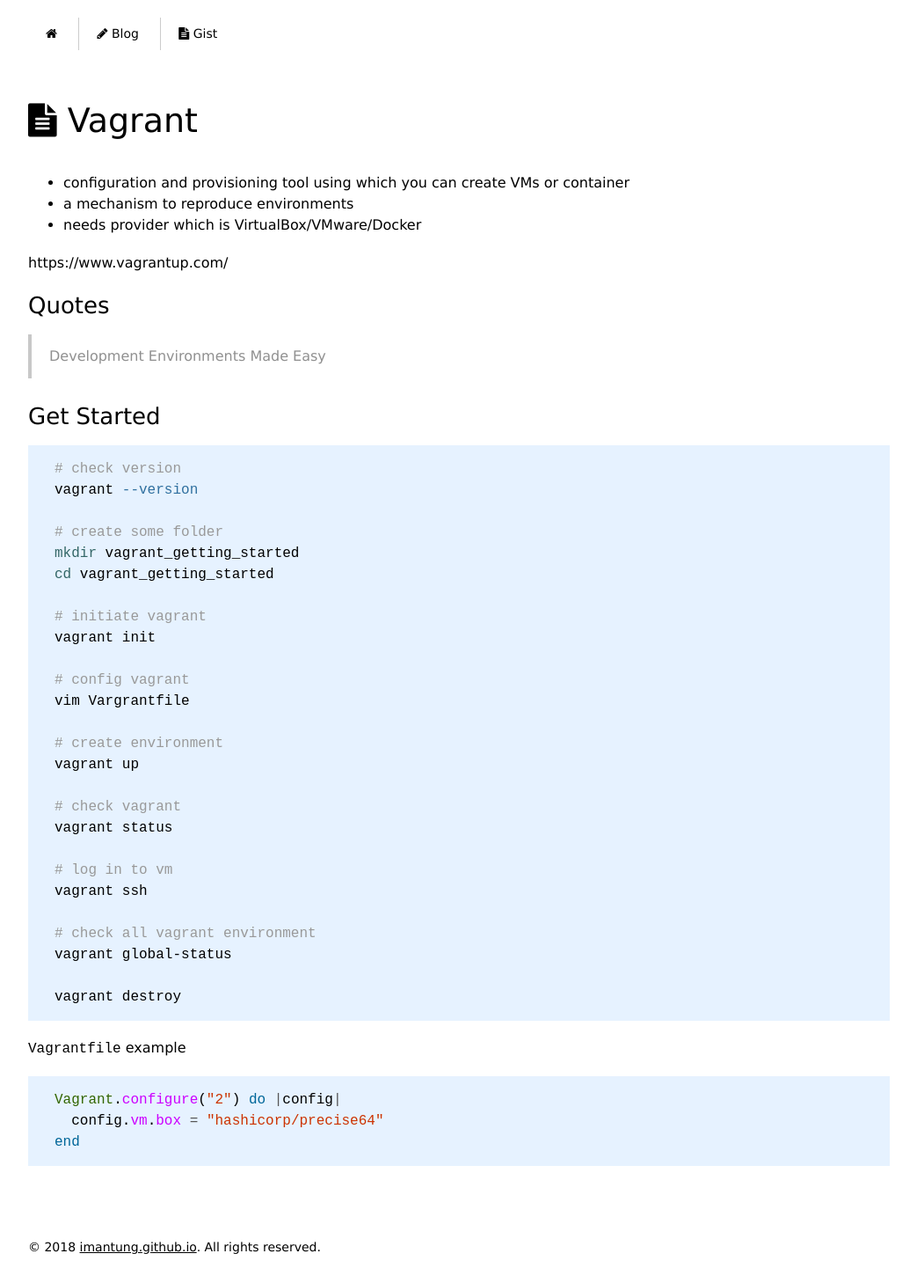
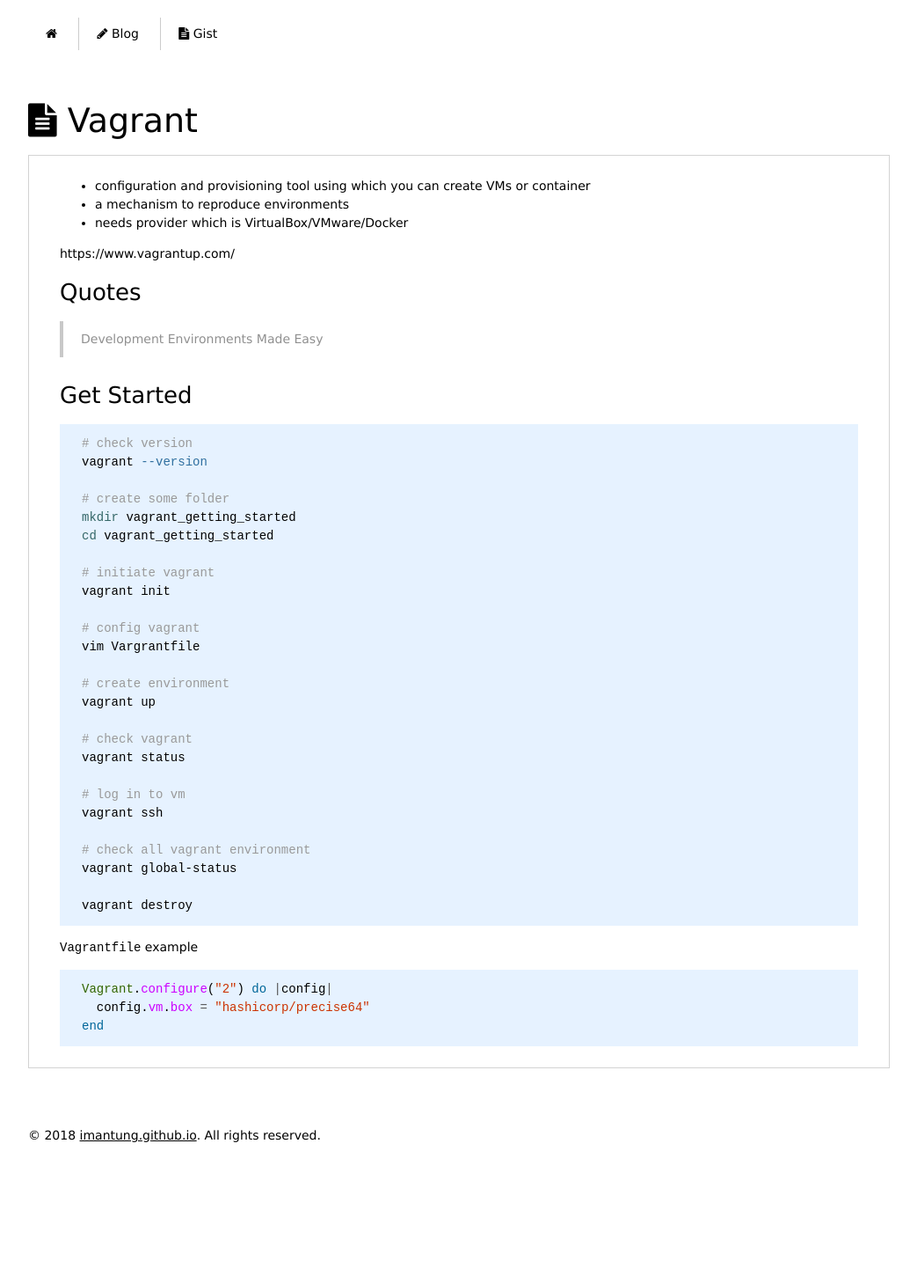
Before and after one commit to imantung/imantung.github.io, a Jekyll site: the page built from gist/_posts/2018-01-22-vagrant.md, in a window 1280 px wide. Shown: the whole page at 88% size, without its empty margins (118-1161 px from the left). Built offline with Jekyll 4.4.1, drawn with Linux system fonts in a browser that asks for light colours; nearby versions of some CDN libraries; after the commit the page ends 1331 px from its top, so only the background shows below that.

Commit message:
gist css

```diff
--- a/_includes/head.html
+++ b/_includes/head.html
@@ -21,7 +21,9 @@
   <link rel="stylesheet" href="https://cdnjs.cloudflare.com/ajax/libs/font-awesome/4.7.0/css/font-awesome.min.css">
   <link rel="stylesheet" href="/public/css/syntax.css">
   <link rel="stylesheet" href="/public/css/customize_w3.css">
-  <link rel="stylesheet" href="/public/css/imant.css">
+  <link rel="stylesheet" href="/public/css/page.css">
+  <link rel="stylesheet" href="/public/css/post.css">
+  <link rel="stylesheet" href="/public/css/gist.css">
 
   <!-- Icons -->
   <link rel="apple-touch-icon-precomposed" sizes="144x144" href="/public/apple-touch-icon-144-precomposed.png">
--- a/_layouts/gist.html
+++ b/_layouts/gist.html
@@ -3,12 +3,11 @@
 ---
 
 <article class="post">
-  <div class="post-header">
-    <h1 class="post-title"><i class="fa fa-file-text" aria-hidden="true"></i> {{ page.title }}</h1>
+  <div class="gist-header">
+    <h1><i class="fa fa-file-text" aria-hidden="true"></i> {{ page.title }}</h1>
   </div>
 
-  <div class="post-content">
+  <div class="gist-content">
     {{ content }}
   </div>
-
 </article>
--- a/public/css/customize_w3.css
+++ b/public/css/customize_w3.css
@@ -2,10 +2,6 @@
   font-family: Verdana, sans-serif;
   font-size: 16px;
   font-weight: normal;
-}
-
-p{
-  line-height: 1.85;
 }
 
 h1, h2, h3, h4, h5, h6 {
--- /dev/null
+++ b/public/css/gist.css
@@ -0,0 +1,15 @@
+.gist-content{
+  font-size: 14px;
+}
+
+.gist-content{
+  padding: 10px 35px;
+  border: thin solid #D3D3D3;
+}
+
+
+.gist-content pre.highlight{
+  padding: 12px 25px;
+  background-color: #e6f2ff;
+  overflow-x: scroll;
+}
--- a/public/css/imant.css
+++ /dev/null
@@ -1,102 +0,0 @@
-/*** page ******/
-.page-footer{
-  margin-top: 15px;
-  margin-bottom: 30px;
-}
-
-.page-content{
-  margin-top: 40px;
-  margin-bottom: 50px;
-}
-
-
-.page-links a{
-  padding-top: 1px;
-  padding-bottom: 5px;
-  padding-right: 6px;
-  padding-left: 6px;
-}
-
-.page-nav{
-  margin-top: 20px;
-}
-.page-nav a{
-  text-decoration: none;
-}
-
-/*** home ******/
-
-.home{
-  padding: 20px 40px;
-}
-
-/*** post ******/
-
-.post-header{
-  margin-bottom: 40px;
-}
-
-.post-title{
-  margin-bottom: 0;
-}
-
-.post-list{
-  list-style: none;
-  padding-left: 0;
-}
-
-.post-list li{
-  padding-top: 5px;
-  padding-bottom: 5px;
-}
-
-.post-list h4{
-  margin-top: 0;
-  margin-bottom: 0;
-}
-
-.post-tags{
-    margin-top: 40px;
-    margin-bottom: 20px;
-}
-
-.post-nav {
-  font-size: 14px;
-  display: block;
-  width: auto;
-  overflow: hidden;
-}
-
-.post-nav a {
-  display: block;
-  width: 50%;
-  float: left;
-  margin: 1em 0;
-}
-
-.post-nav .next {
-  text-align: right;
-}
-
-/** code highlight ****/
-
-pre.highlight{
-  padding: 15px 30px;
-  background-color: #e6f2ff;
-  overflow-x: scroll;
-}
-
-/** blockquote *****/
-
-
-blockquote{
-  border-left: solid 4px #C8C8C8;
-  margin: 20px 0 30px 0;
-  padding: 10px 20px;
-  color: #909090;
-}
-
-blockquote p{
-  margin: 0;
-  padding: 0;
-}
--- /dev/null
+++ b/public/css/page.css
@@ -0,0 +1,50 @@
+/*** page ******/
+.page-footer{
+  margin-top: 15px;
+  margin-bottom: 30px;
+}
+
+.page-content{
+  margin-top: 40px;
+  margin-bottom: 50px;
+}
+
+
+.page-links a{
+  padding-top: 1px;
+  padding-bottom: 5px;
+  padding-right: 6px;
+  padding-left: 6px;
+}
+
+.page-nav{
+  margin-top: 20px;
+}
+.page-nav a{
+  text-decoration: none;
+}
+
+/*** home ******/
+
+.home{
+  padding: 20px 40px;
+}
+
+/** code highlight ****/
+
+
+
+/** blockquote *****/
+
+
+blockquote{
+  border-left: solid 4px #C8C8C8;
+  margin: 20px 0 30px 0;
+  padding: 10px 20px;
+  color: #909090;
+}
+
+blockquote p{
+  margin: 0;
+  padding: 0;
+}
--- /dev/null
+++ b/public/css/post.css
@@ -0,0 +1,57 @@
+
+
+.post-header{
+  margin-bottom: 40px;
+}
+
+.post-title{
+  margin-bottom: 0;
+}
+
+.post-list{
+  list-style: none;
+  padding-left: 0;
+}
+
+.post-list li{
+  padding-top: 5px;
+  padding-bottom: 5px;
+}
+
+.post-list h4{
+  margin-top: 0;
+  margin-bottom: 0;
+}
+
+.post-tags{
+    margin-top: 40px;
+    margin-bottom: 20px;
+}
+
+.post-content p{
+  line-height: 1.85;
+}
+
+.post-nav {
+  font-size: 14px;
+  display: block;
+  width: auto;
+  overflow: hidden;
+}
+
+.post-nav a {
+  display: block;
+  width: 50%;
+  float: left;
+  margin: 1em 0;
+}
+
+.post-nav .next {
+  text-align: right;
+}
+
+.post-content pre.highlight{
+  padding: 10px 15px;
+  background-color: #e6f2ff;
+  overflow-x: scroll;
+}
```
